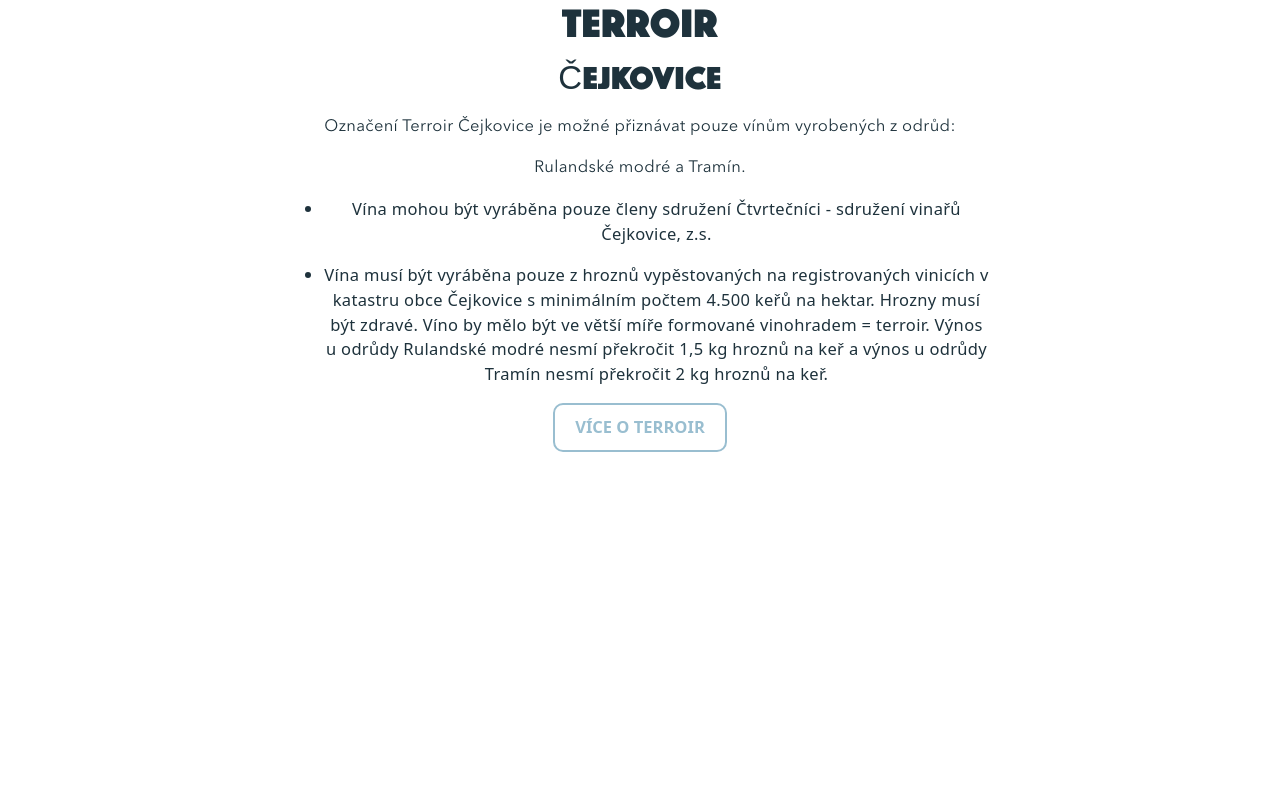
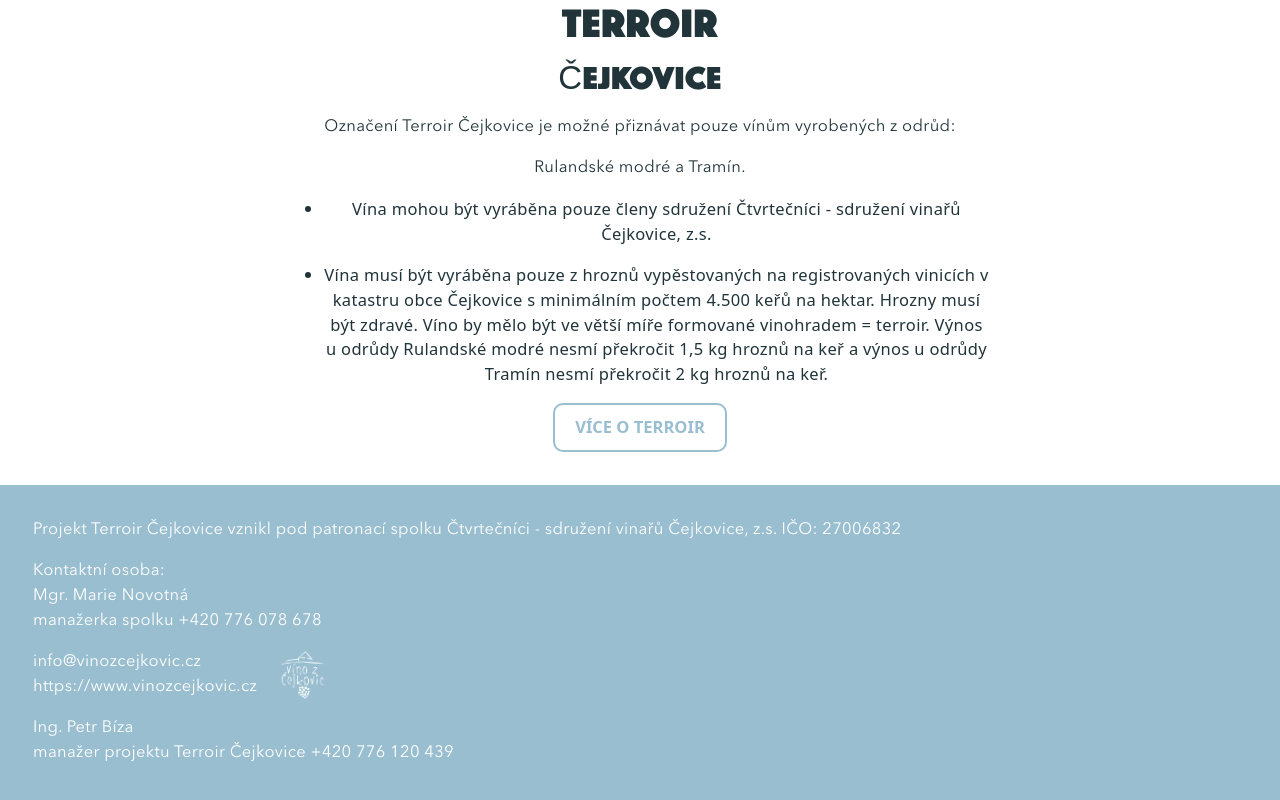
Before and after one commit to JanaMalecka/terroir, a React (Create React App) app: page /statut-terroir-cejkovice in a window 1280 px wide. Shown: the part 524-1324 px from the top of the page. Before the commit the page ends 1009 px from the top, so only its background shows below. Built offline with nearby package versions, Linux system fonts and the light colour scheme.

Commit message:
Footer, Link, NavigationLink

```diff
--- a/src/App.tsx
+++ b/src/App.tsx
@@ -1,10 +1,12 @@
 import './style.scss';
 import Header from './components/Header';
+import Footer from './components/Footer/Footer';
 
 function App() {
   return (
     <>
       <Header />
+      <Footer />
     </>
   );
 }
--- /dev/null
+++ b/src/components/Footer/Footer.tsx
@@ -0,0 +1,46 @@
+const Footer = (): JSX.Element => {
+  return (
+    <>
+      <footer className="container-footer">
+        <div className="mb-3">
+          Projekt Terroir Čejkovice vznikl pod patronací spolku Čtvrtečníci -
+          sdružení vinařů Čejkovice, z.s. IČO: 27006832
+        </div>
+        <div className="mb-3">
+          <div>Kontaktní osoba:</div>
+          <div> Mgr. Marie Novotná </div>
+          <div>
+            manažerka spolku{' '}
+            <a href="tel:+420776078678" className="link">
+              +420 776 078 678
+            </a>{' '}
+          </div>
+        </div>
+        <div className="d-flex">
+          <div className="mb-3 d-flex flex-column">
+            <a href="mailto:info@vinozcejkovic.cz" className="link">
+              info@vinozcejkovic.cz
+            </a>
+            <a href="https://www.vinozcejkovic.cz" className="link">
+              {' '}
+              https://www.vinozcejkovic.cz{' '}
+            </a>
+          </div>
+          <div className="logo-vino-z-cejkovic"></div>
+        </div>
+        <div className="mb-3">
+          <div>Ing. Petr Bíza</div>
+          <div>
+            {' '}
+            manažer projektu Terroir Čejkovice{' '}
+            <a href="tel:+420776120439" className="link">
+              +420 776 120 439
+            </a>
+          </div>
+        </div>
+      </footer>
+    </>
+  );
+};
+
+export default Footer;
--- a/src/components/Header/Logo.tsx
+++ b/src/components/Header/Logo.tsx
@@ -1,12 +1,12 @@
 import React, { FC } from 'react';
-import Link from './Link';
+import NavigationLink from './NavigationLink';
 
 const Logo: FC = (): JSX.Element => {
   return (
     <div className="logo__container">
-      <Link to={'/'}>
-        <div className="logo"></div>{' '}
-      </Link>
+      <NavigationLink to={'/'}>
+        <div className="logo-terroir"></div>{' '}
+      </NavigationLink>
     </div>
   );
 };
--- a/src/components/Header/Navbar.tsx
+++ b/src/components/Header/Navbar.tsx
@@ -1,6 +1,6 @@
 import React, { FC, useState } from 'react';
 import { MenuOutlined, Close } from '@mui/icons-material';
-import Link from './Link';
+import Link from './NavigationLink';
 
 interface LinkItem {
   label: string;
--- a/src/components/Header/Link.tsx
+++ b/src/components/Header/NavigationLink.tsx
@@ -2,21 +2,22 @@ import React, { useContext, FC } from 'react';
 import NavigationContext from '../../context/navigation';
 import classNames from 'classnames';
 
-type LinkProps = {
+type NavigationLinkProps = {
   to: string;
   children: React.ReactNode;
   className?: string;
   activeClassName?: string;
 };
 
-const Link: FC<LinkProps> = ({ to, children, className, activeClassName }) => {
+const NavigationLink: FC<NavigationLinkProps> = ({
+  to,
+  children,
+  className,
+  activeClassName,
+}) => {
   const { navigate, currentPath } = useContext(NavigationContext);
 
-  const classes = classNames(
-    'link',
-    className,
-    currentPath === to && activeClassName
-  );
+  const classes = classNames(className, currentPath === to && activeClassName);
 
   const handleClick = (
     event: React.MouseEvent<HTMLAnchorElement, MouseEvent>
@@ -36,4 +37,4 @@ const Link: FC<LinkProps> = ({ to, children, className, activeClassName }) => {
   );
 };
 
-export default Link;
+export default NavigationLink;
--- /dev/null
+++ b/src/features/Link.tsx
@@ -0,0 +1,35 @@
+import React, { useContext, FC } from 'react';
+import NavigationContext from '../context/navigation';
+import classNames from 'classnames';
+
+type LinkProps = {
+  to: string;
+  children: React.ReactNode;
+  className?: string;
+  activeClassName?: string;
+};
+
+const Link: FC<LinkProps> = ({ to, children, className, activeClassName }) => {
+  const { currentPath } = useContext(NavigationContext);
+
+  const classes = classNames(className, currentPath === to && activeClassName);
+
+  const handleClick = (
+    event: React.MouseEvent<HTMLAnchorElement, MouseEvent>
+  ) => {
+    if (event.metaKey || event.ctrlKey) {
+      return;
+    }
+    event.preventDefault();
+
+    window.location.href = to;
+  };
+
+  return (
+    <a href={to} className={classes} onClick={handleClick}>
+      {children}
+    </a>
+  );
+};
+
+export default Link;
--- a/src/pages/Home.tsx
+++ b/src/pages/Home.tsx
@@ -1,11 +1,13 @@
 import React, { FC } from 'react';
 import Button from '../components/Button';
+import Link from '../features/Link';
+
 import vineyardWide from '../assets/images/vineyardWide.jpg';
 
 const Home: FC = (): JSX.Element => {
-  const handleClick = (event: React.MouseEvent<HTMLElement, MouseEvent>) => {
-    console.log(event.target);
-  };
+  /*  const scrollToTop = () => {
+    window.scrollTo(0, 0);
+  }; */
 
   return (
     <>
@@ -67,10 +69,10 @@ const Home: FC = (): JSX.Element => {
           vhodnou sklenici a prostor se projevit až do terciálních aromat a
           zážitek je potom opravdu jedinečný.
         </p>
-
-        <Button className="btn--primary" onClick={handleClick}>
-          Více o terroir
-        </Button>
+        <Link to="/statut-terroir-cejkovice">
+          {' '}
+          <Button className="btn--primary">Více o terroir</Button>
+        </Link>
       </div>
     </>
   );
--- a/src/style.scss
+++ b/src/style.scss
@@ -7,6 +7,7 @@
 @import '/src/styles/variables/layout.scss';
 @import '/src/styles/components/hero.scss';
 @import '/src/styles/base/img.scss';
+@import '/src/styles/base/link.scss';
 @import '/src/styles/components/modal.scss';
 
 @font-face {
--- a/src/styles/base/container.scss
+++ b/src/styles/base/container.scss
@@ -73,6 +73,8 @@
   }
 }
 
-.container-shadow {
-  box-shadow: 0 0.5rem 1rem rgba(0, 0, 0, 0.2) !important;
+.container-footer {
+  background-color: $blue-light;
+  width: 100vw;
+  padding: 2rem;
 }
--- /dev/null
+++ b/src/styles/base/link.scss
@@ -0,0 +1,8 @@
+.link {
+  text-decoration: none;
+  color: $white;
+
+  &:hover {
+    text-decoration: underline;
+  }
+}
--- a/src/styles/components/logo.scss
+++ b/src/styles/components/logo.scss
@@ -1,6 +1,6 @@
 @import '/src/styles/variables/colors.scss';
 
-.logo {
+.logo-terroir {
   display: flex;
   background-image: url('../../assets/images/logo-horizontal.jpg');
   width: 70px;
@@ -26,9 +26,20 @@
     height: 120px;
     width: 100px;
   }
+}
 
-  &__container {
-    display: flex;
-    justify-content: center;
-  }
+.logo__container {
+  display: flex;
+  justify-content: center;
 }
+
+.logo-vino-z-cejkovic {
+  display: flex;
+  background-image: url('../../assets/images/logo_vzc.png');
+  width: 70px;
+  height: 50px;
+  background-repeat: no-repeat;
+  background-position: 50% 50%;
+  background-size: contain;
+  margin-left: 10px;
+}
--- a/src/styles/variables/colors.scss
+++ b/src/styles/variables/colors.scss
@@ -1,3 +1,4 @@
 $blue-light: #99bed0;
 $white: #ffffff;
-$black: #1e323c;
+//$black: #1e323c;
+$black: #20343a;
```
Also changed, not shown: src/assets/images/logo_vzc.png (added).
